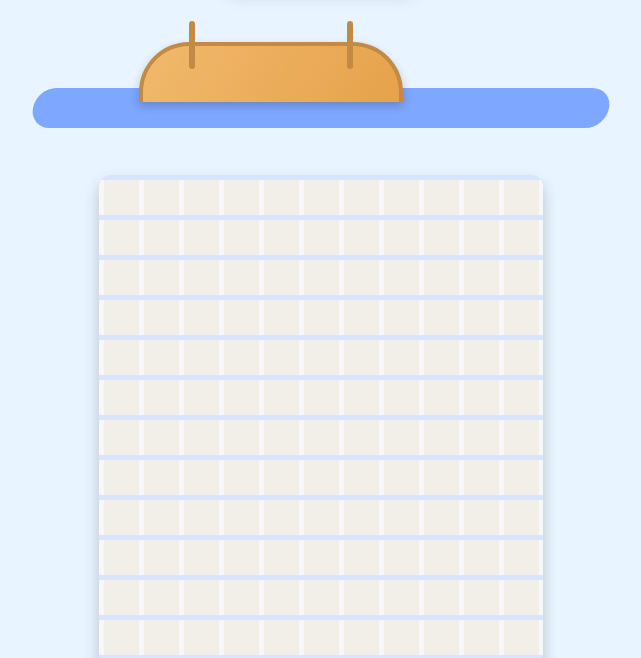
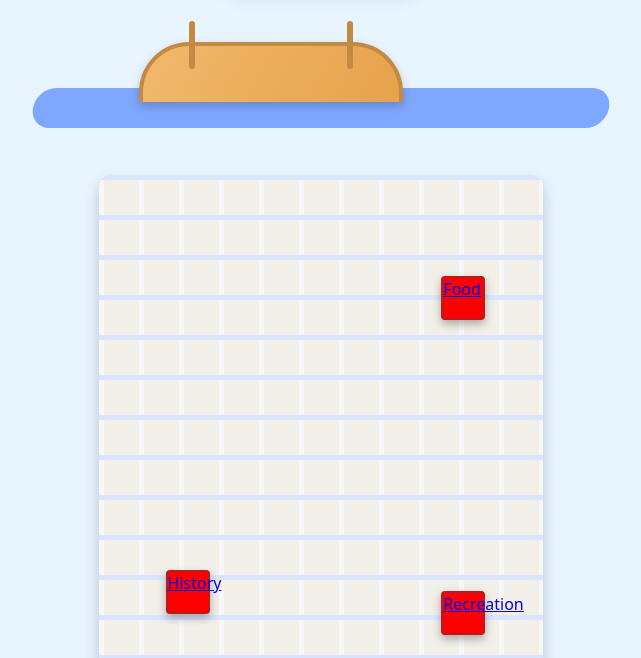
Before and after one commit to npc227/Get-To-Know-Bethlehem-VCH-, a plain HTML site: page index.html in a window 1280 px wide. Shown: the part 134-792 px from the top of the page, without its empty margins (319-960 px from the left). Drawn offline with Linux system fonts and the light colour scheme.

Commit message:
Re-Addition of button classes

```diff
--- a/index.html
+++ b/index.html
@@ -44,11 +44,11 @@
           <div class="map-background"></div>
 
           <!-- Clickable red squares (map markers) -->
-          <a style="background-color: red;" href="./subtabs/food.html">Food</a>
+          <a style="background-color: red;" href="./subtabs/food.html" class="map-marker marker-top">Food</a>
 
-          <a style="background-color: red;" href="./subtabs/history.html">History</a>
+          <a style="background-color: red;" href="./subtabs/history.html" class="map-marker marker-left">History</a>
 
-          <a style="background-color: red;" href="./subtabs/recreation.html">Recreation</a>
+          <a style="background-color: red;" href="./subtabs/recreation.html" class="map-marker marker-right">Recreation</a>
         </div>
 
         <!-- Info panel that updates when star or markers are tapped -->
```
